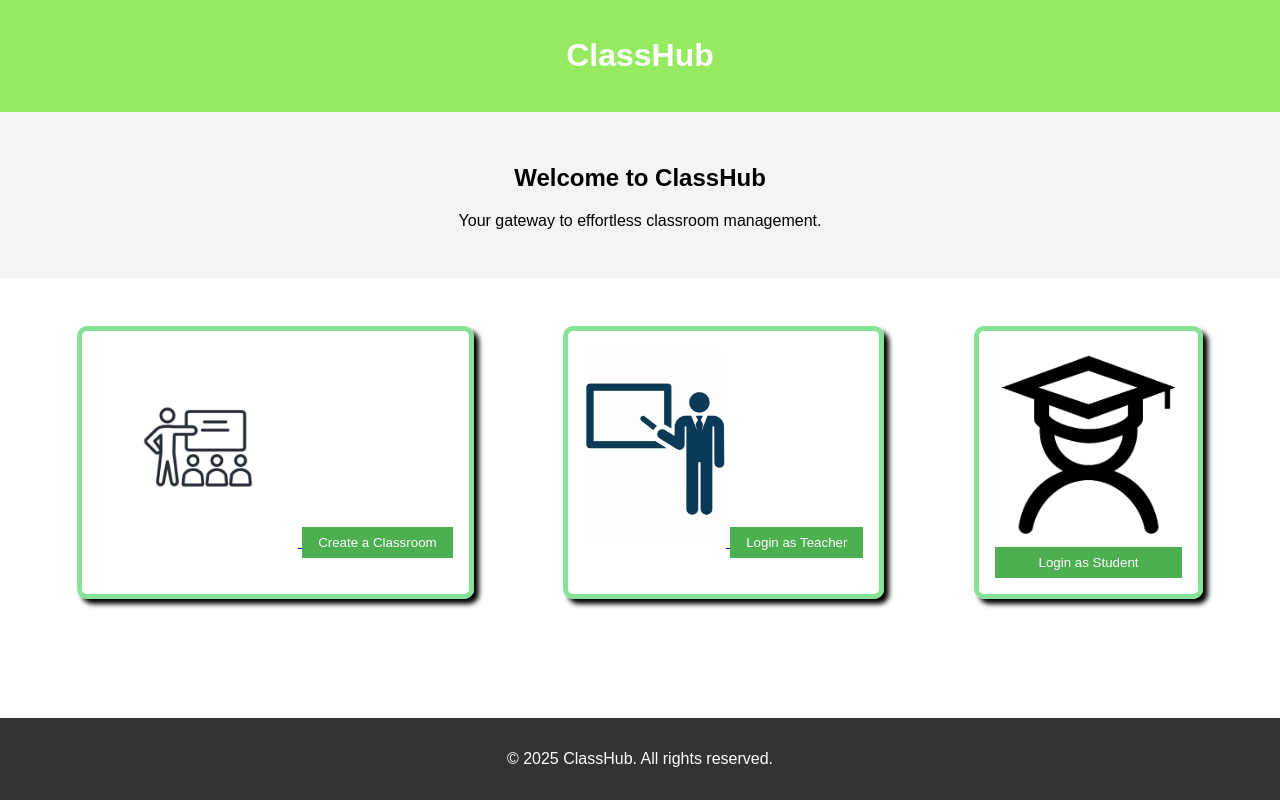
After one commit to rudraprajapati2005/DU_Hacks, a Django app: page /selection-register/ in a window 1280 px wide. The commit adds this page. Run offline with Django 5.2, Linux system fonts and the light colour scheme; parts of the project's set-up code (start-up, migrations or seed data) failed here and were passed over.

Commit message:
Commit message

```diff
--- a/ClassHub/ClassHubApp/models.py
+++ b/ClassHub/ClassHubApp/models.py
@@ -8,7 +8,7 @@ class Teacher_data(models.Model):
 
 class Student(models.Model):
     email = models.CharField(max_length=50, unique=True)
-    password = models.CharField(max_length=255,min_length=8)
+    password = models.CharField(max_length=255)
 
     def __str__(self):
         return self.email  # Fixed issue (was referencing 'user.username')
--- /dev/null
+++ b/ClassHub/ClassHubApp/templates/login_after.html
@@ -0,0 +1,102 @@
+<!DOCTYPE html>
+<html lang="en">
+<head>
+    {% load static%}
+    <meta charset="UTF-8">
+    <meta name="viewport" content="width=device-width, initial-scale=1.0">
+    <title>ClassHub</title>
+    <style>
+        body {
+            font-family: Arial, sans-serif;
+            margin: 0;
+            padding: 0;
+            display: flex;
+            flex-direction: column;
+            min-height: 100vh;
+        }
+        header {
+            background: #75e42fc4;
+            color: white;
+            padding: 1rem;
+            text-align: center;
+        }
+
+        main {
+            flex: 1;
+        }
+        .hero {
+            text-align: center;
+            padding: 2rem;
+            background: #f4f4f4;
+        }
+        .features {
+            display: flex;
+            justify-content: space-around;
+            padding: 2rem;
+        }
+        .feature {
+            text-align: center;
+            border: 5px solid #86e396;
+            border-radius: 10px;
+            margin: 1rem;
+            padding: 1rem;
+            display: flex;
+            flex-direction: column;
+            box-shadow: 5px 5px 5px  black;
+            transition: transform 1s;
+        }
+        .feature:hover{
+            transform: scale(1.1);
+            transition: transform 1s;
+        }
+        .btn {
+            background: #4CAF50;
+            color: white;
+            padding: 0.5rem 1rem;
+            border: none;
+            cursor: pointer;
+        }
+        footer {
+            text-align: center;
+            padding: 1rem;
+            background: #333;
+            color: white;
+        }
+        img{
+            height: 200px;
+        }
+    </style>
+</head>
+<body>
+    <header>
+        <h1>ClassHub</h1>
+    </header>
+    <main>
+        <section class="hero">
+            <h2>Welcome to ClassHub</h2>
+            <p>Your gateway to effortless classroom management.</p>
+        </section>
+        <section class="features">
+            <div class="feature">
+                <a href="{% url 'createClassroom' %}">
+                <img src="{% static 'images/classroomCreator.png'%}" alt="Create a Classroom" >
+                <button class="btn" onclick="window.location.href='#'">Create a Classroom</button>
+                </a>
+            </div>
+            <div class="feature">
+                <a href="'{% url 'teacherLogin' %}'">
+                <img src="{% static 'images/teacherLogin.png'%}" alt="Login as Teacher">
+                <button class="btn" onclick="window.location.href='#'">Login as Teacher</button>
+                </a>
+            </div>
+            <div class="feature">
+                <img src="{% static 'images/studentLogin.png'%}" alt="Login as Student">
+                <button class="btn" onclick="window.location.href='#'">Login as Student</button>
+            </div>
+        </section>
+    </main>
+    <footer>
+        <p>&copy; 2025 ClassHub. All rights reserved.</p>
+    </footer>
+</body>
+</html>
--- a/ClassHub/ClassHubApp/templates/styles.css
+++ b/ClassHub/ClassHubApp/templates/styles.css
@@ -233,3 +233,6 @@ textarea {
         align-items: center;
     }
 }
+.main-icon{
+    height: 1%;
+}
--- a/ClassHub/ClassHubApp/urls.py
+++ b/ClassHub/ClassHubApp/urls.py
@@ -8,10 +8,8 @@ urlpatterns = [
     path('', views.Student_details, name='Student_details'),
     path('createClassroom/', views.createClassroom, name='createClassroom'),
     path('generateClassroomCode/', views.generateClassroom, name='generateClassroom'),
-
-    path('', views.Student_details, name='Student_details'),
     path('mark-attendance/', views.mark_attendance, name='mark_attendance'),
     path('createClassroom/', views.createClassroom, name='createClassroom'),
     path('generateClassroomCode/', views.generateClassroom, name='generateClassroom'),
-
+    path('selection-register/', views.selection_register, name='after-login'),
 ]
--- a/ClassHub/ClassHubApp/views.py
+++ b/ClassHub/ClassHubApp/views.py
@@ -175,3 +175,6 @@ def mark_attendance(request):
 
     students = Student.objects.all()
     return render(request, 'mark_attendance.html', {'students': students})
+
+def selection_register(request):
+    return render(request,'login_after.html')
```
Also changed, not shown: ClassHub/ClassHubApp/templates/index.html (+5 -10 lines), ClassHub/static/styles.css (+7 -1 lines), ClassHub/ClassHubApp/migrations/0002_student.py, ClassHub/static/images/classHubLogoNew.PNG (added), ClassHub/static/images/classroomCreator.png (added), ClassHub/static/images/image.png (added), ClassHub/static/images/studentLogin.png (added), ClassHub/static/images/teacherLogin.png (added).
